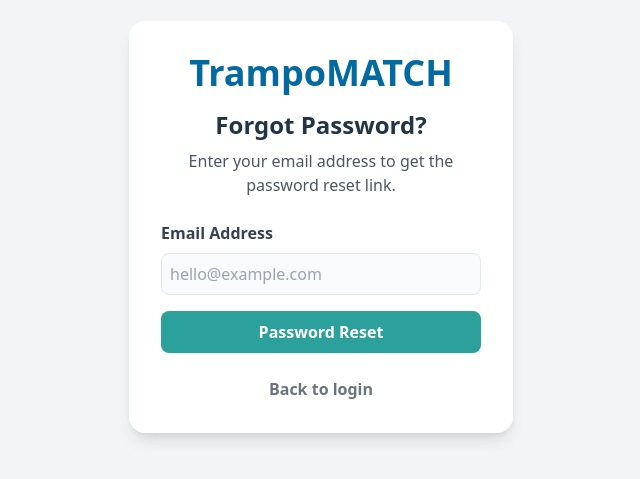
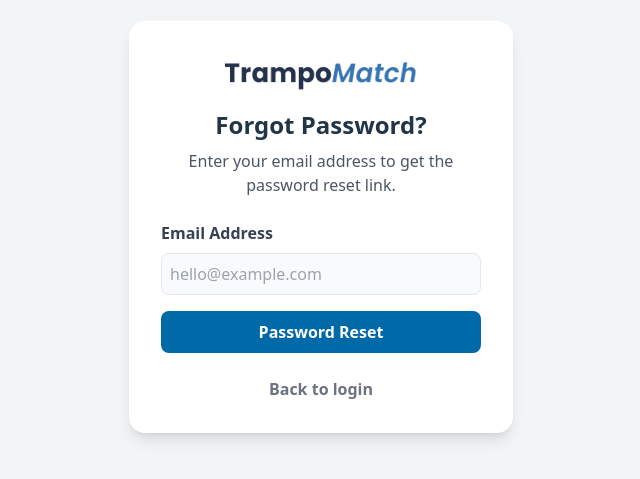
Before and after one commit to plataforma-empregos/frontend, a React (Vite) app in the folder frontend/: page /forgot-password in a window 1280 px wide. Shown: the part 173-652 px from the top of the page, without its empty margins (319-959 px from the left). Built offline with nearby package versions, Linux system fonts and the light colour scheme; the HTML template or start-up script is replaced by a standard one.

Commit message:
fix: ajustes para o logo

```diff
--- a/frontend/src/pages/ForgotPassword.jsx
+++ b/frontend/src/pages/ForgotPassword.jsx
@@ -1,5 +1,6 @@
 import { useState } from "react";
 import { Link } from "react-router-dom";
+import Logo from "../components/Logo";
 
 function ForgotPassword() {
   const [email, setEmail] = useState("");
@@ -12,9 +13,10 @@ function ForgotPassword() {
   return (
     <div className="min-h-screen flex items-center justify-center bg-gray-100">
       <div className="bg-white p-8 rounded-2xl shadow-lg w-96">
-        <h1 className="text-4xl font-bold text-center text-sky-700 mb-4">
-          TrampoMATCH
-        </h1>
+        <div className="flex justify-center mb-4">
+          <Logo />
+        </div>
+
         <h2 className="text-2xl font-bold text-center mb-2">
           Forgot Password?
         </h2>
@@ -41,7 +43,7 @@ function ForgotPassword() {
           </div>
           <button
             type="submit"
-            className="w-full bg-[#2CA19B] text-white p-2 rounded-lg font-semibold hover:bg-[#23867f] transition"
+            className="w-full bg-[#0069a8] text-white p-2 rounded-lg font-semibold hover:bg-[#004875] transition"
           >
             Password Reset
           </button>
```
